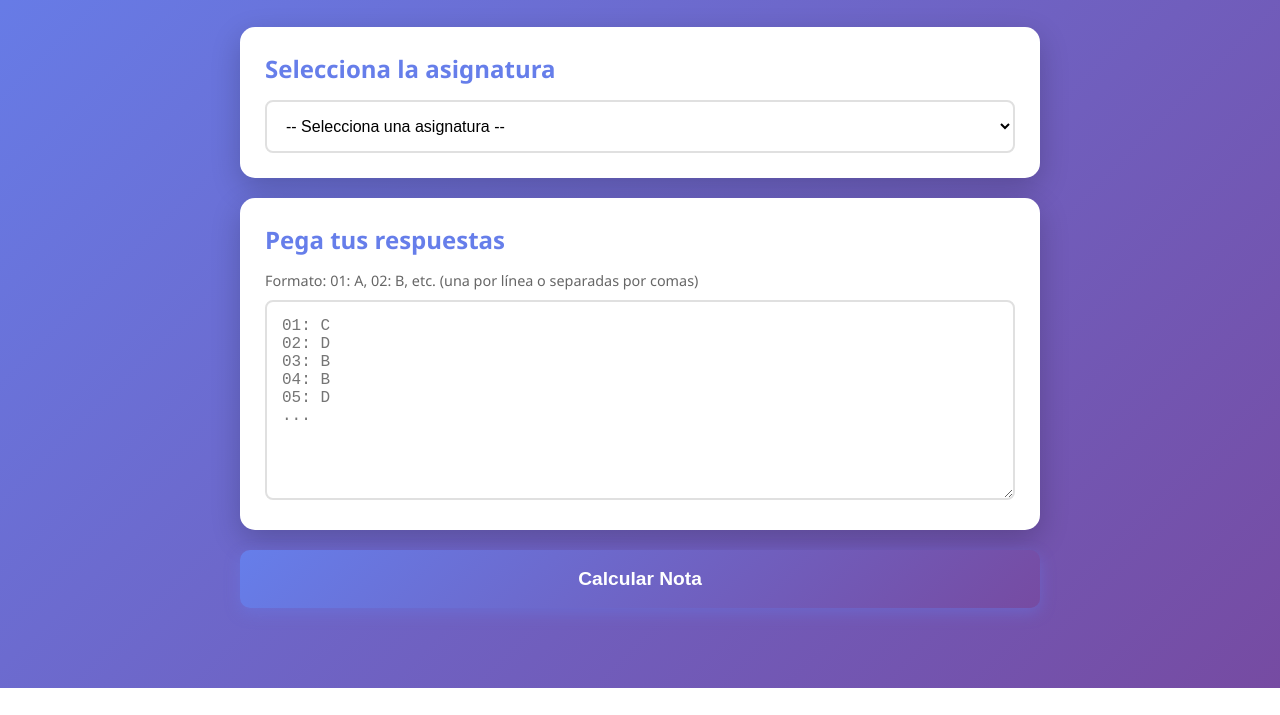
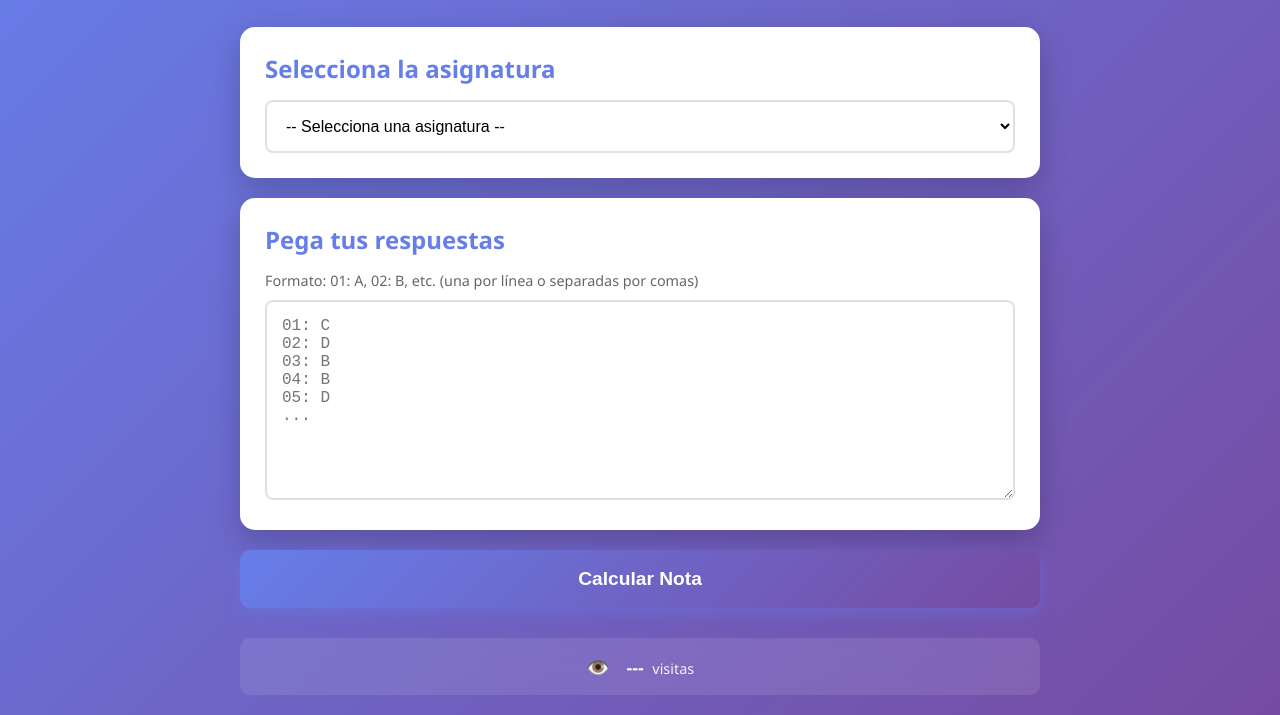
Before and after one commit to IsabelPizarro/notas, a plain HTML site: page index.html in a window 1280 px wide. Shown: the part 112-827 px from the top of the page. Before the commit the page ends 800 px from the top, so only its background shows below. Drawn offline with Linux system fonts and the light colour scheme; no server answers.

Commit message:
Add files via upload

```diff
--- a/index.html
+++ b/index.html
@@ -59,6 +59,12 @@
         </div>
     </div>
 
+    <div class="visitor-counter">
+        <span class="counter-icon">👁️</span>
+        <span id="visitorCount">...</span>
+        <span class="counter-label">visitas</span>
+    </div>
+
     <script src="script.js"></script>
 </body>
 </html>
--- a/script.js
+++ b/script.js
@@ -171,3 +171,14 @@ document.getElementById('subject').addEventListener('change', () => {
 document.getElementById('studentAnswers').addEventListener('input', () => {
     document.getElementById('results').classList.add('hidden');
 });
+
+// Contador de visitas con CountAPI
+fetch('https://api.countapi.xyz/hit/test-grader-app/visits')
+    .then(response => response.json())
+    .then(data => {
+        document.getElementById('visitorCount').textContent = data.value;
+    })
+    .catch(error => {
+        document.getElementById('visitorCount').textContent = '---';
+        console.error('Error al cargar el contador:', error);
+    });
--- a/styles.css
+++ b/styles.css
@@ -121,6 +121,36 @@ textarea:focus {
 
 .hidden {
     display: none;
+}
+
+.visitor-counter {
+    text-align: center;
+    color: white;
+    font-size: 0.9rem;
+    margin-top: 30px;
+    padding: 15px;
+    background: rgba(255, 255, 255, 0.1);
+    border-radius: 10px;
+    backdrop-filter: blur(10px);
+    max-width: 800px;
+    margin-left: auto;
+    margin-right: auto;
+}
+
+.counter-icon {
+    margin-right: 8px;
+    font-size: 1.2rem;
+}
+
+#visitorCount {
+    font-weight: bold;
+    font-size: 1.1rem;
+    margin: 0 5px;
+    color: #fff;
+}
+
+.counter-label {
+    opacity: 0.9;
 }
 
 .result-card {
```
